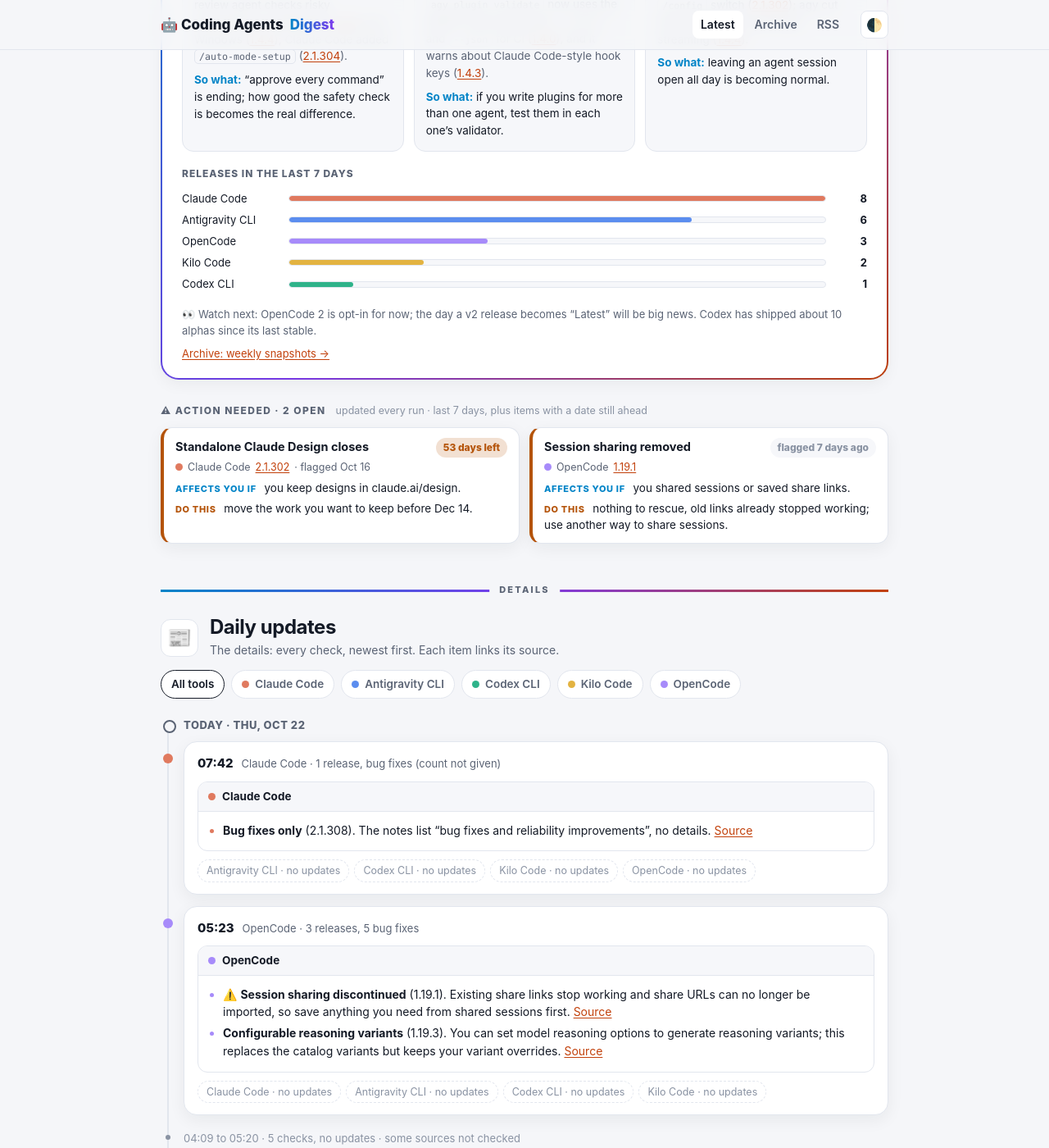
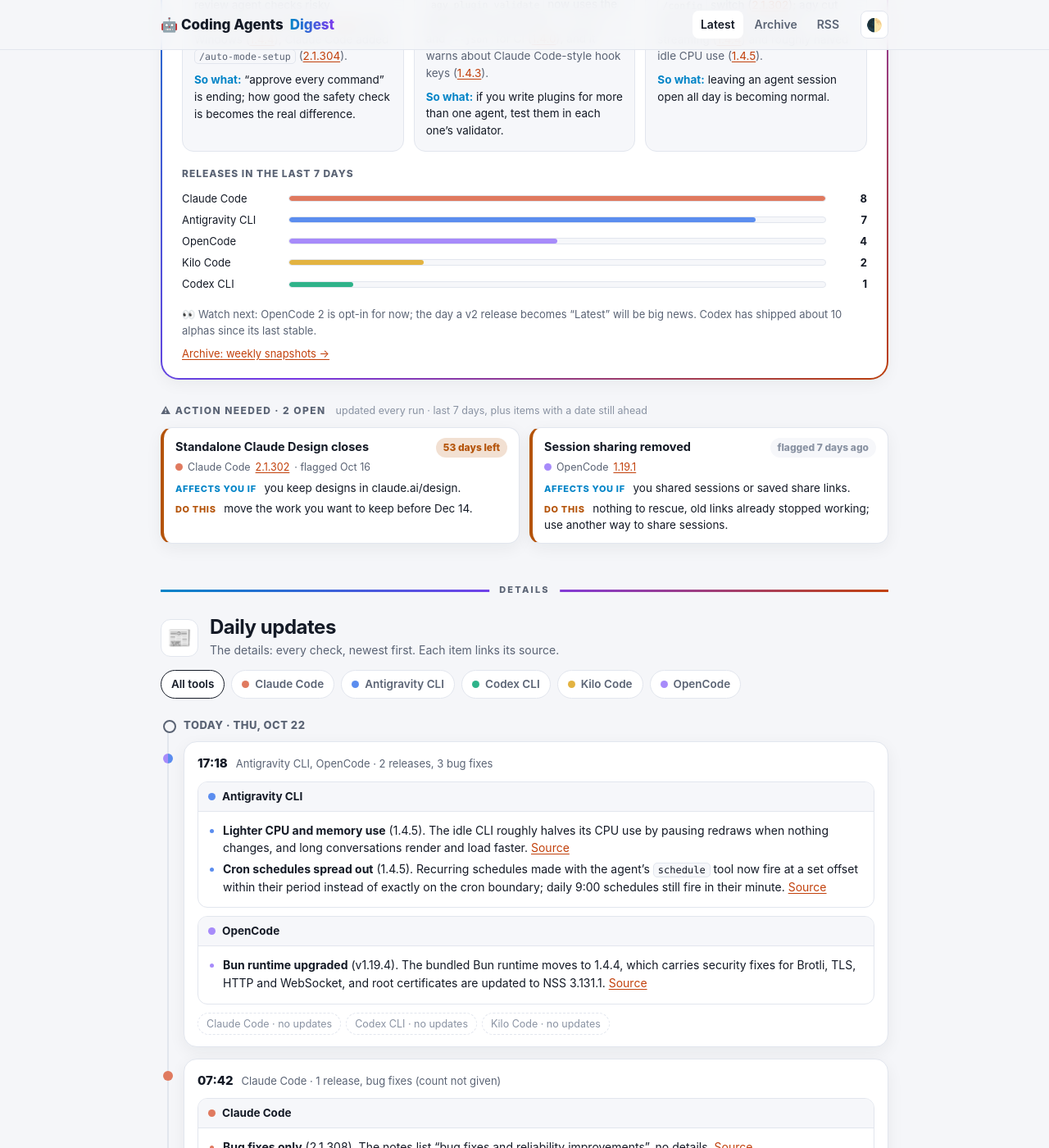
Before and after one commit to IbrahimSobh/coding-agents-digest, a Jekyll site: the page built from docs/index.html, in a window 1280 px wide and 1400 px high, scrolled down 359 px. Shown: the whole window at 82% size. Built offline with Jekyll 4.4.1, drawn with Linux system fonts in a browser that asks for light colours; some of the changed text lies outside the part shown.

Commit message:
Check 2026-10-22 17:18: Antigravity CLI, OpenCode
Co-Authored-By: Claude Haiku 5.5 <noreply@anthropic.com>
Claude-Session: https://claude.ai/code/session_01Mq9zAZSY2SHaYVdMSbEMVg

```diff
--- a/docs/_data/brief.json
+++ b/docs/_data/brief.json
@@ -1,6 +1,6 @@
 {
- "updated": "2026-10-22T07:42+03:00",
- "updated_label": "Oct 22, 07:42",
+ "updated": "2026-10-22T17:18+03:00",
+ "updated_label": "Oct 22, 17:18",
  "window": "Oct 15 to Oct 22, 2026",
  "headline": "The agents got more autonomous and more careful, and their plugin systems got stricter.",
  "themes": [
@@ -19,7 +19,7 @@
   {
    "tag": "Cost",
    "title": "Long sessions got cheaper",
-   "facts": "Claude Code made idle compaction a `/config` switch ([2.1.302](https://github.com/anthropics/claude-code/releases/tag/v2.1.302)); agy cut CPU and memory use while streaming ([1.4.4](https://github.com/google-antigravity/antigravity-cli/releases/tag/1.4.4)).",
+   "facts": "Claude Code made idle compaction a `/config` switch ([2.1.302](https://github.com/anthropics/claude-code/releases/tag/v2.1.302)); agy cut CPU and memory use while streaming ([1.4.4](https://github.com/google-antigravity/antigravity-cli/releases/tag/1.4.4)) and roughly halved idle CPU use ([1.4.5](https://github.com/google-antigravity/antigravity-cli/releases/tag/1.4.5)).",
    "so_what": "leaving an agent session open all day is becoming normal."
   }
  ],
--- a/docs/_data/releases.json
+++ b/docs/_data/releases.json
@@ -113,5 +113,7 @@
   "tool": "opencode",
   "tag": "v1.19.3",
   "date": "2026-10-16"
- }
+ },
+  {"tool": "antigravity-cli", "tag": "1.4.5", "date": "2026-10-22"},
+  {"tool": "opencode", "tag": "v1.19.4", "date": "2026-10-22"}
 ]
--- /dev/null
+++ b/docs/digests/2026-10-22-1718.md
@@ -0,0 +1,27 @@
+---
+layout: digest
+title: "Check: Oct 22, 2026, 17:18"
+date: 2026-10-22 17:18:00 +0300
+run: "Oct 22, 2026, 17:18 (Cairo)"
+since: "Oct 22, 2026, 07:42"
+quiet: false
+summary: "Antigravity CLI 1.4.5 cuts idle CPU use; OpenCode 1.19.4 upgrades its Bun runtime. Nothing needs action."
+---
+
+Antigravity CLI, OpenCode · 2 releases, 3 bug fixes
+
+### Claude Code
+- No updates since Oct 22, 2026, 07:42.
+
+### Antigravity CLI
+- **Lighter CPU and memory use** (1.4.5). The idle CLI roughly halves its CPU use by pausing redraws when nothing changes, and long conversations render and load faster. [Source](https://github.com/google-antigravity/antigravity-cli/releases/tag/1.4.5)
+- **Cron schedules spread out** (1.4.5). Recurring schedules made with the agent's `schedule` tool now fire at a set offset within their period instead of exactly on the cron boundary; daily 9:00 schedules still fire in their minute. [Source](https://github.com/google-antigravity/antigravity-cli/releases/tag/1.4.5)
+
+### Codex CLI
+- No updates since Oct 22, 2026, 07:42.
+
+### Kilo Code
+- No updates since Oct 22, 2026, 07:42.
+
+### OpenCode
+- **Bun runtime upgraded** (v1.19.4). The bundled Bun runtime moves to 1.4.4, which carries security fixes for Brotli, TLS, HTTP and WebSocket, and root certificates are updated to NSS 3.131.1. [Source](https://github.com/anomalyco/opencode/releases/tag/v1.19.4)
```
Also changed, not shown: task/state.json (+6 -6 lines).
